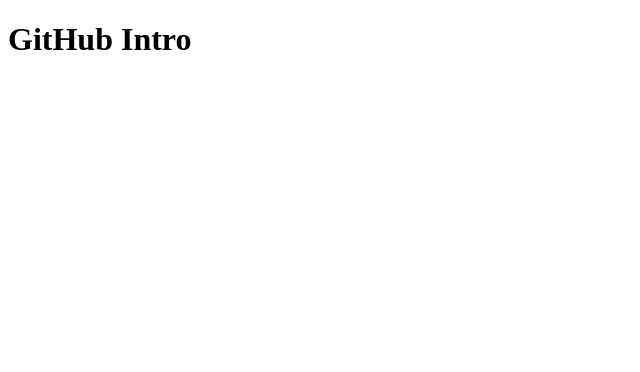
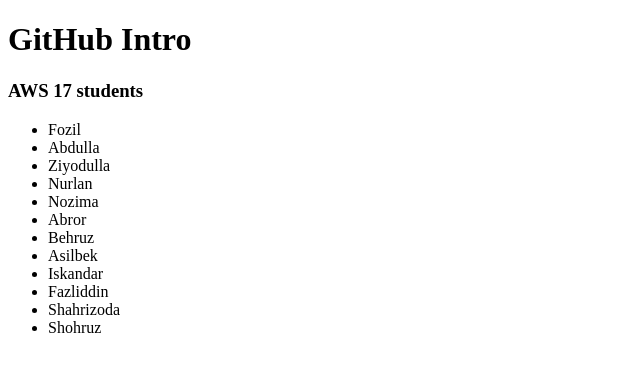
Before and after one commit to BerdiyevQodirbek/AWS-17-intro, a plain HTML site: page index.html in a window 1280 px wide. Shown: the whole page, without its empty margins (0-640 px from the left). Drawn offline with Linux system fonts and the light colour scheme.

Commit message:
adding students list

```diff
--- a/index.html
+++ b/index.html
@@ -11,7 +11,21 @@
 <body>
 
     <h1>GitHub Intro</h1>
-
+    <h3>AWS 17 students</h3>
+    <ul>
+        <li>Fozil</li>
+        <li>Abdulla</li>
+        <li>Ziyodulla</li>
+        <li>Nurlan</li>
+        <li>Nozima</li>
+        <li>Abror</li>
+        <li>Behruz</li>
+        <li>Asilbek</li>
+        <li>Iskandar</li>
+        <li>Fazliddin</li>
+        <li>Shahrizoda</li>
+        <li>Shohruz</li>
+    </ul>
 
 </body>
 
```
